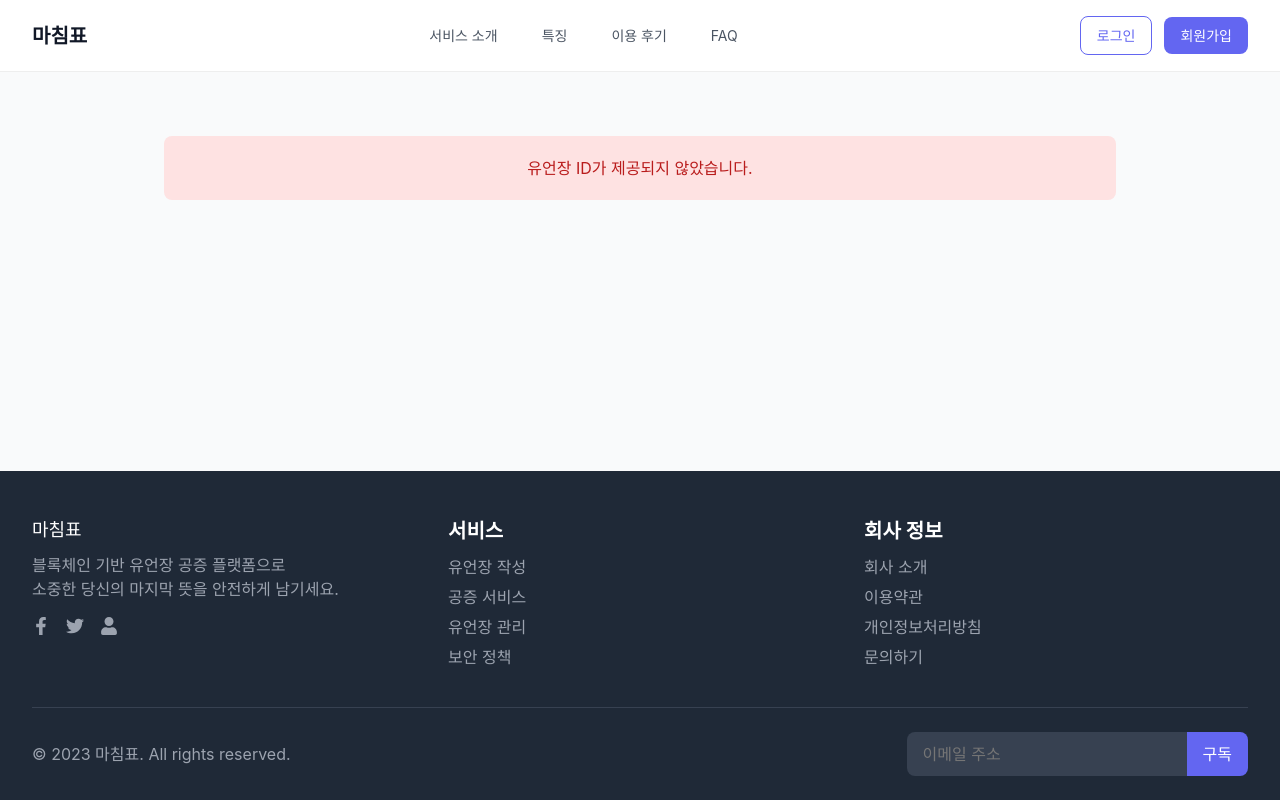
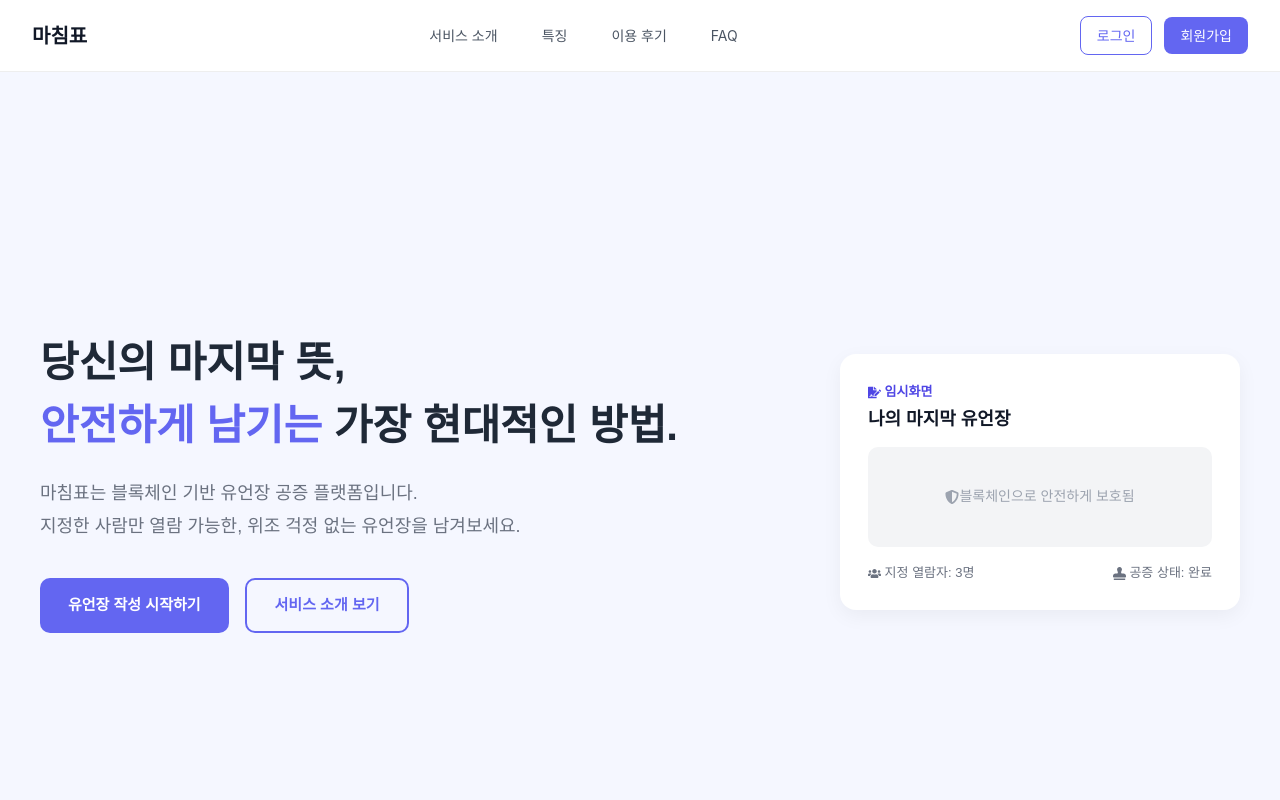
Before and after one commit to jihoon629/react-dev-mode, a React (Create React App) app: page / in a window 1280 px wide. Shown: the top 800 px of the page. Built offline with nearby package versions, Linux system fonts and the light colour scheme.

Commit message:
스크롤만 구현 화살표X

```diff
--- a/src/pages/Homepage/HomePage.js
+++ b/src/pages/Homepage/HomePage.js
@@ -1,4 +1,5 @@
-import React from 'react';
+// HomePage.js
+import React, { useRef, useEffect, useState } from 'react';
 import { Container } from './Style/Global';
 import { useNavigate } from 'react-router-dom';
 import {
@@ -6,16 +7,15 @@
   FaFileSignature,
   FaStamp,
   FaShieldAlt,
-  FaBalanceScale,
   FaUsers,
   FaLock,
   FaNetworkWired,
   FaEyeSlash,
   FaQuestionCircle,
   FaClock,
-  FaCheck,
   FaUserShield
 } from 'react-icons/fa';
+import styled from 'styled-components';
 
 import {
   HeroSection,
@@ -113,9 +113,58 @@
   LegalFooterNote
 } from './Style/GetStartSection';
 
+/** ─────────────────────────────────────────────────────────────────────────────────
+ * 슬라이더 컨테이너: 화면 너비만큼 숨기고, 자식 섹션들은 옆으로 나열한다
+ * ───────────────────────────────────────────────────────────────────────────────── */
+const SliderContainer = styled.div`
+  width: 100vw;
+  height: 100vh; /* 각 섹션이 화면 높이 전체를 차지한다고 가정 */
+  overflow: hidden;
+  position: relative;
+`;
+
+const SliderWrapper = styled.div`
+  display: flex;
+  flex-direction: row;
+  width: calc(100vw * 6); /* 섹션 개수 만큼 곱해준다 (아래 예제에서는 섹션이 6개) */
+  height: 100%;
+  transition: transform 0.8s ease-in-out; /* 부드러운 슬라이드 전환 */
+`;
+
+/**
+ * 각각의 “슬라이드” 역할을 하는 SectionWrapper:
+ *  너비 100vw, 높이 100% 로 고정
+ */
+const SectionWrapper = styled.div`
+  flex: 0 0 100vw;
+  height: 100%;
+  & > * {
+    width: 100%;
+    height: 100%;
+  }
+`;
+
 const HomePage = () => {
   const navigate = useNavigate();
 
+  // 슬라이드 인덱스 state (0부터 시작)
+  const [currentIndex, setCurrentIndex] = useState(0);
+
+  // 슬라이드 섹션 개수 (여기서는 Hero, Step, Why, Preview, Testimonial, GetStart – 총 6개)
+  const totalSlides = 6;
+
+  useEffect(() => {
+    // 15초마다 인덱스를 증가시켜 슬라이드 이동
+    const intervalId = setInterval(() => {
+      setCurrentIndex(prevIndex => (prevIndex + 1) % totalSlides);
+    }, 15000); // 15000ms = 15초
+
+    return () => {
+      clearInterval(intervalId);
+    };
+  }, [totalSlides]);
+
+  // 더미 데이터 (기존과 동일)
   const testimonials = [
     {
       name: "김민수",
@@ -147,7 +196,21 @@
   ];
 
   return (
-    <Container id="service">
+    <Container>
+      {/* ─────────────────────────────────────────────────────────────────────────
+       * SliderContainer: 페이지 전체를 가로 슬라이드할 수 있도록 감싸는 외곽 div
+       * ───────────────────────────────────────────────────────────────────────── */}
+      <SliderContainer>
+        {/* ───────────────────────────────────────────────────────────────────────
+         * SliderWrapper: 모든 섹션을 가로로 나열한 뒤, translateX로 이동
+         * transform: -currentIndex * 100vw 만큼 좌측으로 이동
+         * ─────────────────────────────────────────────────────────────────────── */}
+        <SliderWrapper style={{ transform: `translateX(-${currentIndex * 100}vw)` }}>
+
+          {/* ─────────────────────────────────────────────────────────────────────
+           * Section 0: HeroSection
+           * ───────────────────────────────────────────────────────────────────── */}
+          <SectionWrapper>
             <HeroSection>
               <HeroText>
                 <HeroTitle>
@@ -159,7 +222,9 @@
                   지정한 사람만 열람 가능한, 위조 걱정 없는 유언장을 남겨보세요.
                 </HeroDesc>
                 <ButtonGroup>
-            <PrimaryButton onClick={() => navigate('/write')}>유언장 작성 시작하기</PrimaryButton>
+                  <PrimaryButton onClick={() => navigate('/write')}>
+                    유언장 작성 시작하기
+                  </PrimaryButton>
                   <SecondaryButton>서비스 소개 보기</SecondaryButton>
                 </ButtonGroup>
               </HeroText>
@@ -173,13 +238,17 @@
                 </CardFooter>
               </HeroCard>
             </HeroSection>
+          </SectionWrapper>
 
-      <StepContainer id="features">
+          {/* ─────────────────────────────────────────────────────────────────────
+           * Section 1: StepContainer (서비스 작동 원리)
+           * ───────────────────────────────────────────────────────────────────── */}
+          <SectionWrapper>
+            <StepContainer>
               <StepTitle>서비스 작동 원리</StepTitle>
               <StepDesc>
                 마침표는 최신 블록체인 기술을 활용하여 당신의 소중한 유언을 안전하게 보호하고 전달합니다.
               </StepDesc>
-
               <StepTimeline>
                 <StepItem>
                   <IconCircle><FaFileSignature /></IconCircle>
@@ -206,7 +275,12 @@
                 </StepItem>
               </StepTimeline>
             </StepContainer>
+          </SectionWrapper>
 
+          {/* ─────────────────────────────────────────────────────────────────────
+           * Section 2: WhySection (왜 마침표인가요?)
+           * ───────────────────────────────────────────────────────────────────── */}
+          <SectionWrapper>
             <WhySection>
               <StepTitle>왜 마침표인가요?</StepTitle>
               <StepDesc>
@@ -225,7 +299,12 @@
                 })}
               </FeatureGrid>
             </WhySection>
+          </SectionWrapper>
 
+          {/* ─────────────────────────────────────────────────────────────────────
+           * Section 3: WillPreviewSection (유언장 미리보기)
+           * ───────────────────────────────────────────────────────────────────── */}
+          <SectionWrapper>
             <WillPreviewSection>
               <PreviewHeader>
                 <PreviewTitle>유언장 미리보기</PreviewTitle>
@@ -234,7 +313,6 @@
                   한눈에 확인할 수 있습니다.
                 </PreviewSub>
               </PreviewHeader>
-
               <PreviewContent>
                 <PreviewLeft>
                   <PreviewCard>
@@ -259,11 +337,11 @@
                     </PreviewCardFooter>
                   </PreviewCard>
                 </PreviewLeft>
-
                 <PreviewRight>
                   <PreviewInfoBlock>
                     <h4>맞춤형 유언장 카드</h4>
-              <p>마침표의 유언장 카드는 지정 열람자 수, 제목, 작성 날짜, 보안 상태 등<br />필수 정보를 직관적으로 확인할 수 있도록 설계되었습니다.</p>
+                    <p>마침표의 유언장 카드는 지정 열람자 수, 제목, 작성 날짜, 보안 상태 등<br />
+                       필수 정보를 직관적으로 확인할 수 있도록 설계되었습니다.</p>
                   </PreviewInfoBlock>
                   <PreviewInfoBlock>
                     <h4>안전한 보관</h4>
@@ -276,11 +354,18 @@
                 </PreviewRight>
               </PreviewContent>
             </WillPreviewSection>
+          </SectionWrapper>
 
-      <TestimonialSection id="review">
+          {/* ─────────────────────────────────────────────────────────────────────
+           * Section 4: TestimonialSection (사용자 이야기)
+           * ───────────────────────────────────────────────────────────────────── */}
+          <SectionWrapper>
+            <TestimonialSection>
               <TestimonialHeader>
                 <TestimonialTitle>사용자 이야기</TestimonialTitle>
-          <TestimonialSub>마침표를 통해 소중한 가족의 미래를 준비한 사용자들의 실제 경험을 들어보세요.</TestimonialSub>
+                <TestimonialSub>
+                  마침표를 통해 소중한 가족의 미래를 준비한 사용자들의 실제 경험을 들어보세요.
+                </TestimonialSub>
               </TestimonialHeader>
               <TestimonialGrid>
                 {testimonials.map((user, index) => (
@@ -297,8 +382,13 @@
                 ))}
               </TestimonialGrid>
             </TestimonialSection>
+          </SectionWrapper>
 
-      <GetStartSection id="faq">
+          {/* ─────────────────────────────────────────────────────────────────────
+           * Section 5: GetStartSection (시작하기)
+           * ───────────────────────────────────────────────────────────────────── */}
+          <SectionWrapper>
+            <GetStartSection>
               <GetStartTitle>시작하기</GetStartTitle>
               <GetStartSub>마침표와 함께 소중한 유언을 안전하게 남기는 방법을 알아보세요.</GetStartSub>
               <GetStartGrid>
@@ -331,6 +421,7 @@
                     <CtaButton>무료로 시작하기</CtaButton>
                   </CtaBox>
                 </GuideBlock>
+
                 <FaqBlock>
                   <FaqTitle><FaQuestionCircle /> 자주 묻는 질문</FaqTitle>
                   <FaqQuestion>
@@ -356,8 +447,14 @@
                   </InquiryBox>
                 </FaqBlock>
               </GetStartGrid>
-        <LegalFooterNote>마침표는 공신력 있는 기관들과 협력하여 서비스의 신뢰성과 안전성을 보장합니다.</LegalFooterNote>
+              <LegalFooterNote>
+                마침표는 공신력 있는 기관들과 협력하여 서비스의 신뢰성과 안전성을 보장합니다.
+              </LegalFooterNote>
             </GetStartSection>
+          </SectionWrapper>
+
+        </SliderWrapper>
+      </SliderContainer>
     </Container>
   );
 };
--- a/src/routes/AppRouter.js
+++ b/src/routes/AppRouter.js
@@ -23,7 +23,7 @@
       {/* Main App Layout - All pages below share the AppLayOut */}
       <Route element={<AppLayOut />}>
         {/* Public Routes */}
-        <Route path="/" element={<WillDetailPage />} />
+        <Route path="/" element={<HomePage />} />
         <Route path="/login" element={<LoginPage />} />
         <Route path="/register" element={<RegisterPage />} />
 
```
Lines whose indentation alone changed are shown as unchanged.
